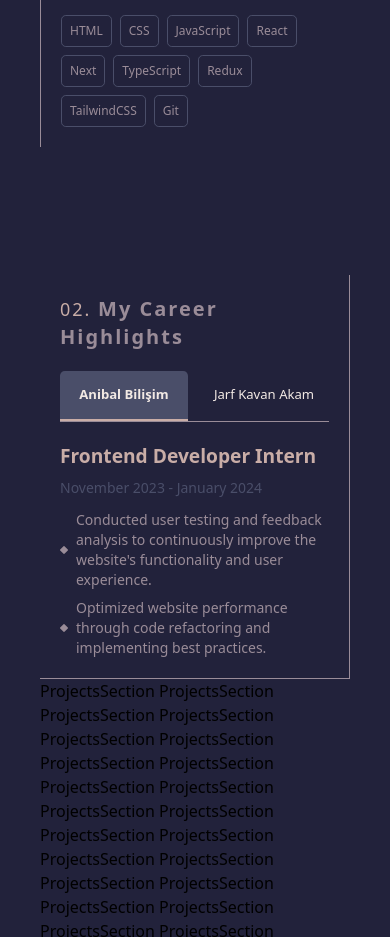
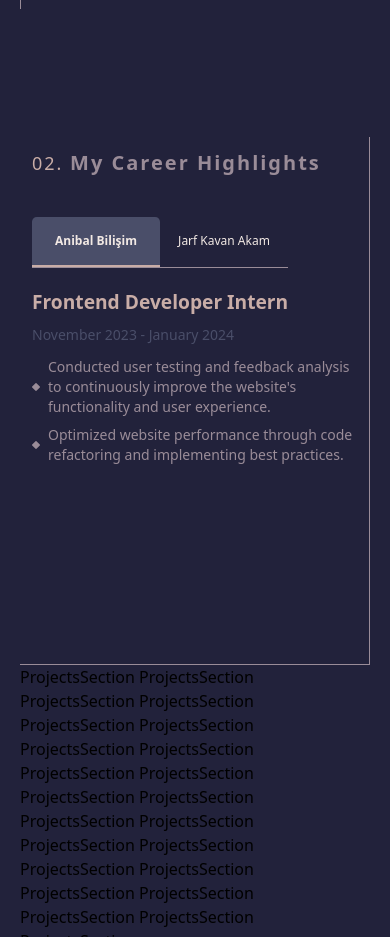
Before and after one commit to HitaBeeDev/portfolio, a React (Vite) app: page / in a window 390 px wide. Shown: the part 1600-2537 px from the top of the page. Built offline with nearby package versions, Linux system fonts and the light colour scheme.

Commit message:
adjusting ui

```diff
--- a/src/Components/Container.jsx
+++ b/src/Components/Container.jsx
@@ -63,7 +63,7 @@ function Container() {
 
       <Navbvar />
 
-      <div className="lg:mr-52 lg:ml-52 ml-10 mr-10">
+      <div className="lg:mr-52 lg:ml-52 ml-5 mr-5">
         {topics.map((topic, index) => (
           <section key={`topic${index + 1}`} id={`topic${index + 1}`}>
             {topic}
--- a/src/Components/ExperienceSection.jsx
+++ b/src/Components/ExperienceSection.jsx
@@ -13,7 +13,7 @@ function AboutSection() {
     >
       <div className="lg:col-span-2 bg-color1"></div>
 
-      <div className="lg:p-10 lg:pb-16 lg:pr-16 lg:col-span-10 p-5 border-r border-b lg:h-[25rem] border-color3">
+      <div className="lg:p-10 lg:pb-16 lg:pr-16 lg:col-span-10 p-3 border-r border-b lg:h-[25rem] h-[33rem] border-color3">
         <p className="lg:text-4xl text-xl text-color3 font-semibold tracking-widest">
           <span className="text-color4 font-medium lg:text-2xl text-lg">
             02.{" "}
@@ -21,8 +21,8 @@ function AboutSection() {
           My Career Highlights
         </p>
 
-        <div className="lg:grid lg:grid-cols-12 gap-10 mt-5 lg:mt-10">
-          <div className="lg:border-l border-b border-color3 h-fit col-span-3 flex lg:flex-col flex-row gap-3">
+        <div className="lg:grid lg:grid-cols-12 gap-10 mt-10">
+          <div className="lg:border-l border-b lg:border-b-0 border-color3 h-fit col-span-3 w-fit flex lg:flex-col justify-between flex-row lg:gap-3">
             {jobTabContents.map((tab, index) => (
               <div
                 key={index}
@@ -33,7 +33,7 @@ function AboutSection() {
                 }`}
                 onClick={() => setActiveTab(index)}
               >
-                <p className="h-12 w-32 text-color5 text-[0.82rem] flex justify-center items-center">
+                <p className="h-12 w-32 text-color5 lg:text-[0.82rem] text-[0.75rem] flex justify-center items-center">
                   {tab.jobFirm}
                 </p>
               </div>
```
